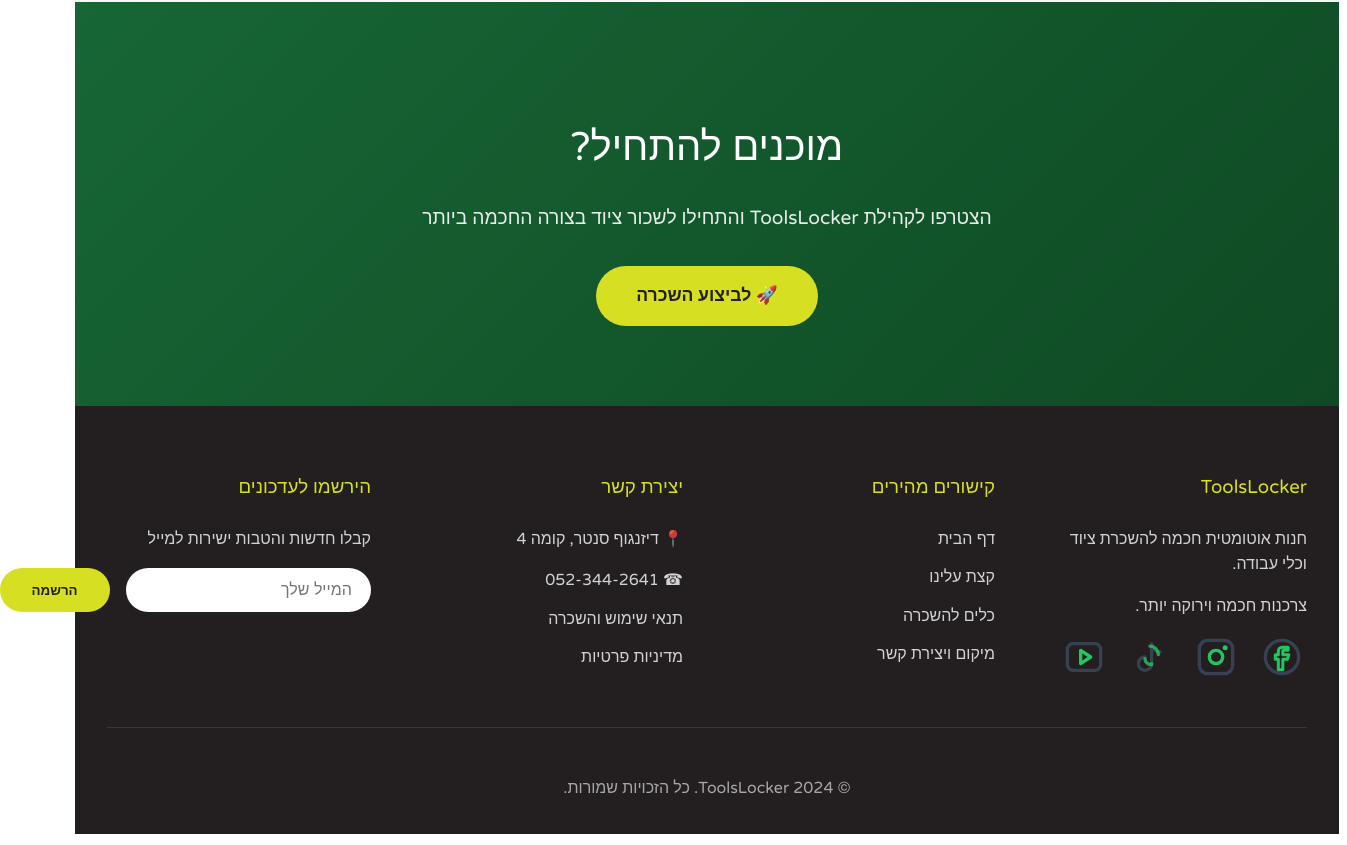
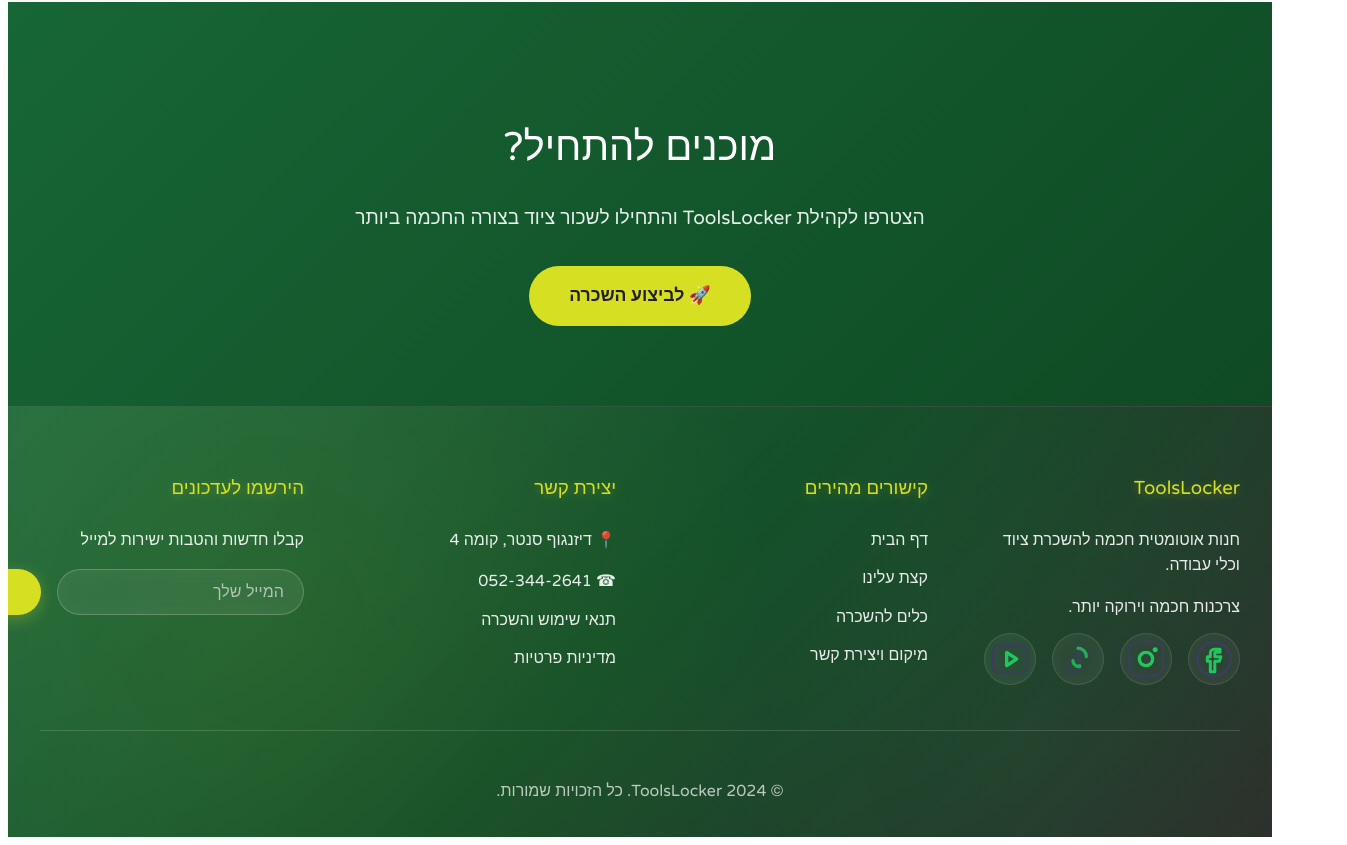
Before and after one commit to toolslocker/toolslocker--, a plain HTML site: page index.html in a window 1280 px wide. Shown: the part 4466-5311 px from the top of the page, 1347 px wide, since content can reach past the window. Drawn offline with Linux system fonts and the light colour scheme.

Commit message:
Add files via upload

```diff
--- a/index.html
+++ b/index.html
@@ -943,10 +943,32 @@
         }
 
         /* Footer */
+        /* Footer - Modern Glassmorphism */
         footer {
-            background: var(--dark);
+            background: linear-gradient(135deg,
+                rgba(23, 102, 53, 0.95) 0%,
+                rgba(15, 74, 36, 0.98) 50%,
+                rgba(35, 31, 32, 0.95) 100%);
+            backdrop-filter: blur(20px) saturate(180%);
+            -webkit-backdrop-filter: blur(20px) saturate(180%);
+            border-top: 1px solid rgba(255, 255, 255, 0.1);
             color: var(--white);
             padding: 3rem 2rem 1rem;
+            position: relative;
+            overflow: hidden;
+        }
+
+        footer::before {
+            content: '';
+            position: absolute;
+            top: 0;
+            left: 0;
+            right: 0;
+            bottom: 0;
+            background:
+                radial-gradient(circle at 20% 50%, rgba(215, 223, 35, 0.08) 0%, transparent 50%),
+                radial-gradient(circle at 80% 80%, rgba(34, 197, 94, 0.08) 0%, transparent 50%);
+            pointer-events: none;
         }
 
         .footer-content {
@@ -956,6 +978,8 @@
             grid-template-columns: repeat(auto-fit, minmax(250px, 1fr));
             gap: 3rem;
             margin-bottom: 2rem;
+            position: relative;
+            z-index: 1;
         }
 
         .footer-section h3 {
@@ -963,19 +987,21 @@
             font-weight: 400;
             margin-bottom: 1.5rem;
             color: var(--accent);
+            text-shadow: 0 2px 10px rgba(215, 223, 35, 0.3);
         }
 
         .footer-section p,
         .footer-section a {
-            color: rgba(255, 255, 255, 0.8);
+            color: rgba(255, 255, 255, 0.9);
             text-decoration: none;
             display: block;
             margin-bottom: 0.8rem;
-            transition: color 0.3s;
+            transition: all 0.3s;
         }
 
         .footer-section a:hover {
             color: var(--accent);
+            transform: translateX(-3px);
         }
 
         .social-links {
@@ -986,7 +1012,9 @@
         .social-links a {
             width: 50px;
             height: 50px;
-            background: transparent;
+            background: rgba(255, 255, 255, 0.08);
+            backdrop-filter: blur(10px);
+            border: 1px solid rgba(255, 255, 255, 0.1);
             border-radius: 50%;
             display: flex;
             align-items: center;
@@ -999,8 +1027,10 @@
         }
 
         .social-links a:hover {
-            background: rgba(34, 197, 94, 0.1);
-            transform: translateY(-3px) scale(1.05);
+            background: rgba(34, 197, 94, 0.15);
+            border-color: rgba(34, 197, 94, 0.3);
+            transform: translateY(-5px) scale(1.1);
+            box-shadow: 0 10px 25px rgba(34, 197, 94, 0.2);
         }
 
         /* Hover effect - turn all icons green */
@@ -1080,8 +1110,10 @@
         .footer-bottom {
             text-align: center;
             padding-top: 2rem;
-            border-top: 1px solid rgba(255, 255, 255, 0.1);
-            color: rgba(255, 255, 255, 0.6);
+            border-top: 1px solid rgba(255, 255, 255, 0.15);
+            color: rgba(255, 255, 255, 0.7);
+            position: relative;
+            z-index: 1;
         }
 
         /* Newsletter */
@@ -1094,9 +1126,24 @@
         .newsletter-form input {
             flex: 1;
             padding: 0.8rem 1.2rem;
-            border: none;
+            background: rgba(255, 255, 255, 0.1);
+            backdrop-filter: blur(10px);
+            border: 1px solid rgba(255, 255, 255, 0.2);
             border-radius: 50px;
             font-size: 1rem;
+            color: var(--white);
+            transition: all 0.3s;
+        }
+
+        .newsletter-form input::placeholder {
+            color: rgba(255, 255, 255, 0.6);
+        }
+
+        .newsletter-form input:focus {
+            outline: none;
+            background: rgba(255, 255, 255, 0.15);
+            border-color: var(--accent);
+            box-shadow: 0 0 20px rgba(215, 223, 35, 0.2);
         }
 
         .newsletter-form button {
@@ -1108,10 +1155,13 @@
             font-weight: 600;
             cursor: pointer;
             transition: all 0.3s;
+            box-shadow: 0 4px 15px rgba(215, 223, 35, 0.3);
         }
 
         .newsletter-form button:hover {
             background: var(--accent-hover);
+            transform: translateY(-2px);
+            box-shadow: 0 6px 20px rgba(215, 223, 35, 0.4);
         }
 
         /* Responsive Design */
```
